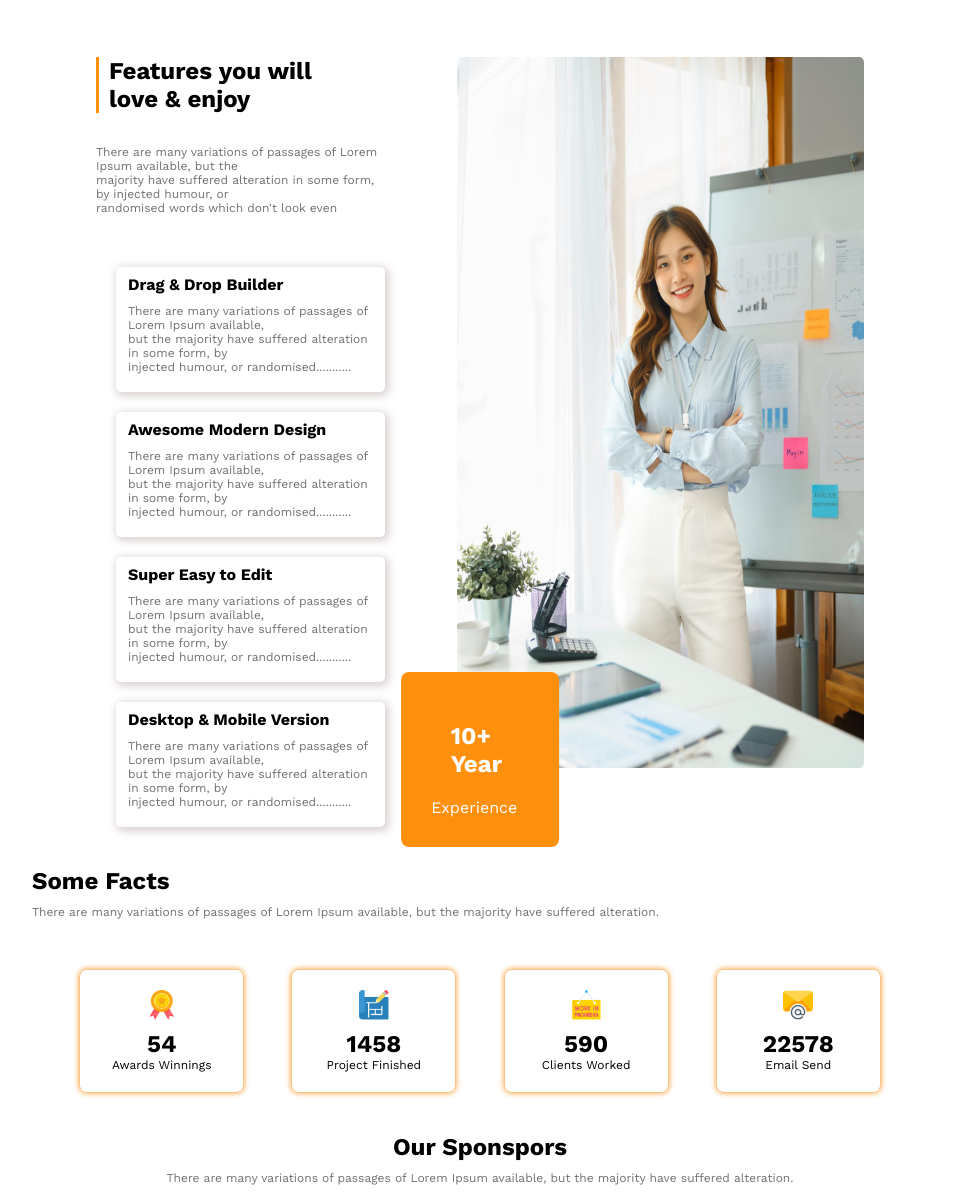
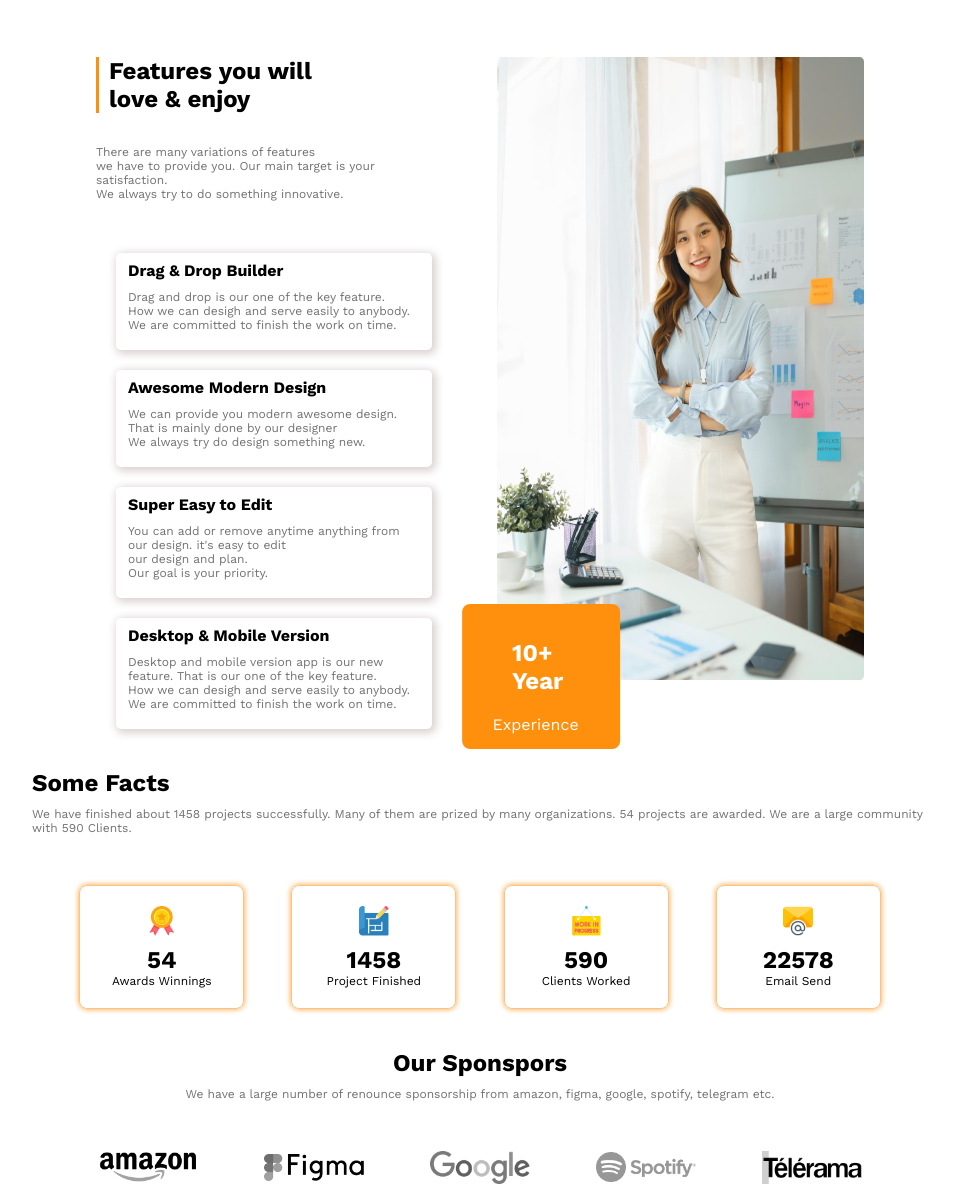
Before and after one commit to shakilkhan2/g3-architacts, a plain HTML site: page index.html in a window 1280 px wide. Shown: the part 1267-2465 px from the top of the page, without its empty margins (160-1114 px from the left). Drawn offline with nearby package versions, Linux system fonts and the light colour scheme.

Commit message:
lorem deleted

```diff
--- a/index.html
+++ b/index.html
@@ -40,10 +40,9 @@
             Group of Architects
           </h1>
           <p class="description">
-            There are many variations of passages of Lorem Ipsum available, but
-            the majority have suffered alteration in <br />
-            some form, by injected humour, or randomised words which don't look
-            even
+            G3 Architects are a group of architects, who are able to provide
+            your desire service. <br />
+            This premium service will complete your necessity .
           </p>
           <button class="button">Explore More</button>
           <div class="banner">
@@ -68,11 +67,11 @@
             <span class="special">Features</span>
           </h2>
           <p class="description">
-            There are many variations of passages of Lorem Ipsum available,
+            Our group will help you to built your dream projects.
             <br />
-            but the majority have suffered alteration in some form, by injected
+            There are a lot of group of architect, but in reallity
             <br />
-            humour, or randomised words which don't look even
+            they all are not really able to fulfill your desire.
           </p>
           <button class="button">Explore More</button>
         </div>
@@ -85,52 +84,53 @@
               love & enjoy
             </h2>
             <p class="description font-13">
-              There are many variations of passages of Lorem Ipsum available,
-              but the <br />
-              majority have suffered alteration in some form, by injected
-              humour, or <br />
-              randomised words which don't look even
+              There are many variations of features <br />
+              we have to provide you. Our main target is your satisfaction.
+              <br />
+              We always try to do something innovative.
             </p>
           </div>
           <div class="key-feature">
             <div>
               <h4>Drag & Drop Builder</h4>
               <p class="key-feature-overview">
-                There are many variations of passages of Lorem Ipsum available,
+                Drag and drop is our one of the key feature.
                 <br />
-                but the majority have suffered alteration in some form, by
+                How we can desigh and serve easily to anybody.
                 <br />
-                injected humour, or randomised...........
+                We are committed to finish the work on time.
               </p>
             </div>
             <div>
               <h4>Awesome Modern Design</h4>
               <p class="key-feature-overview">
-                There are many variations of passages of Lorem Ipsum available,
+                We can provide you modern awesome design.
                 <br />
-                but the majority have suffered alteration in some form, by
+                That is mainly done by our designer
                 <br />
-                injected humour, or randomised...........
+                We always try do design something new.
               </p>
             </div>
             <div>
               <h4>Super Easy to Edit</h4>
               <p class="key-feature-overview">
-                There are many variations of passages of Lorem Ipsum available,
+                You can add or remove anytime anything from our design. it's
+                easy to edit
                 <br />
-                but the majority have suffered alteration in some form, by
+                our design and plan.
                 <br />
-                injected humour, or randomised...........
+                Our goal is your priority.
               </p>
             </div>
             <div>
               <h4>Desktop & Mobile Version</h4>
               <p class="key-feature-overview">
-                There are many variations of passages of Lorem Ipsum available,
+                Desktop and mobile version app is our new feature. That is our
+                one of the key feature.
                 <br />
-                but the majority have suffered alteration in some form, by
+                How we can desigh and serve easily to anybody.
                 <br />
-                injected humour, or randomised...........
+                We are committed to finish the work on time.
               </p>
             </div>
           </div>
@@ -146,8 +146,9 @@
       <section class="facts">
         <h1>Some Facts</h1>
         <p class="key-feature-overview">
-          There are many variations of passages of Lorem Ipsum available, but
-          the majority have suffered alteration.
+          We have finished about 1458 projects successfully. Many of them are
+          prized by many organizations. 54 projects are awarded. We are a large
+          community with 590 Clients.
         </p>
         <div class="fact-items">
           <div class="fact-media">
@@ -176,8 +177,8 @@
       <section class="facts sponsor">
         <h1>Our Sponspors</h1>
         <p class="key-feature-overview">
-          There are many variations of passages of Lorem Ipsum available, but
-          the majority have suffered alteration.
+          We have a large number of renounce sponsorship from amazon, figma,
+          google, spotify, telegram etc.
         </p>
         <div class="sponsor-items">
           <img src="./images/sponsors/amazon.png" alt="" />
@@ -197,9 +198,7 @@
       </section>
     </main>
     <footer>
-      <p class="font-13">
-        All rights reserved copyright@2023 startup landing page design
-      </p>
+      <p class="font-13">All rights reserved copyright @2023shakilkhan.com</p>
     </footer>
   </body>
 </html>
--- a/styles/styles.css
+++ b/styles/styles.css
@@ -153,12 +153,12 @@ li a {
 .experience {
   position: absolute;
   bottom: 0;
-  left: 50%;
+  left: 58%;
   transform: translateX(-50%);
   background-color: #ff900e;
   color: #ffffff;
   border-radius: 8px;
-  padding: 30px;
+  padding: 15px 30px;
 }
 /* facts */
 .facts {
```
